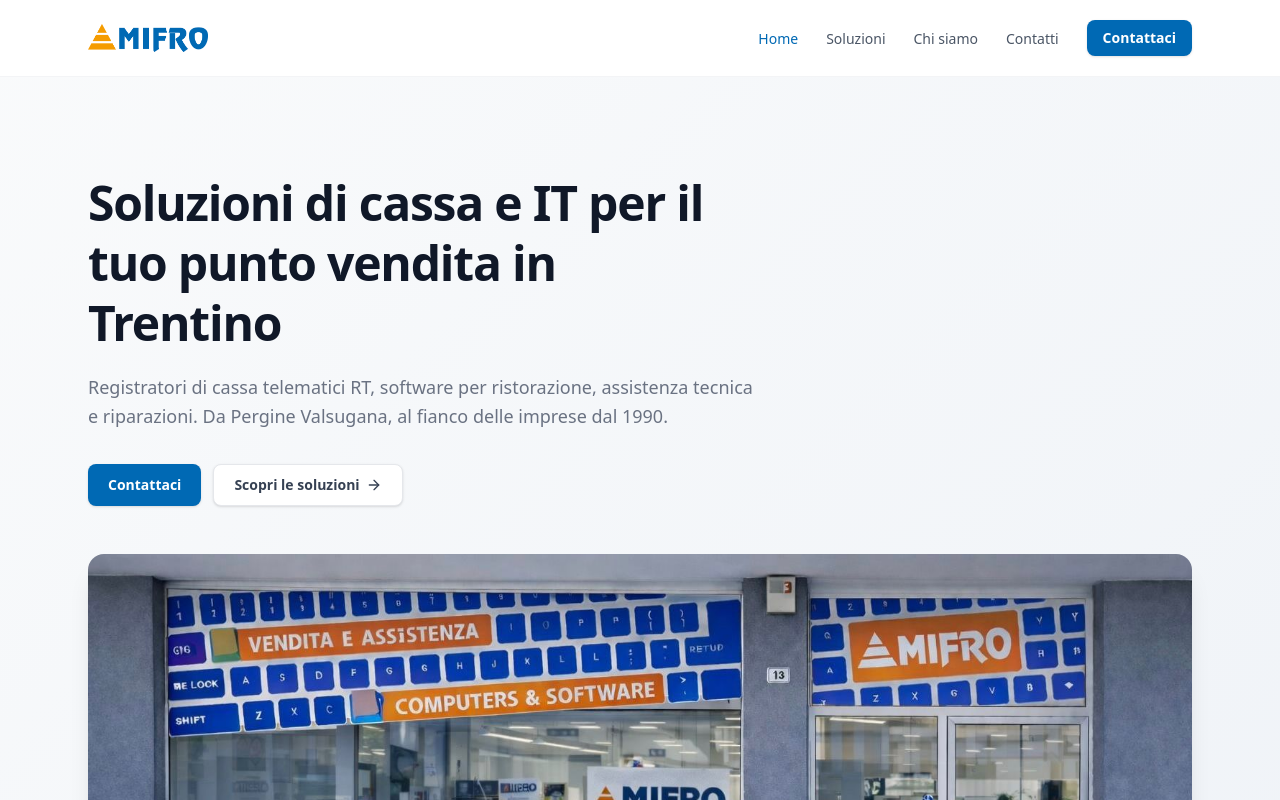
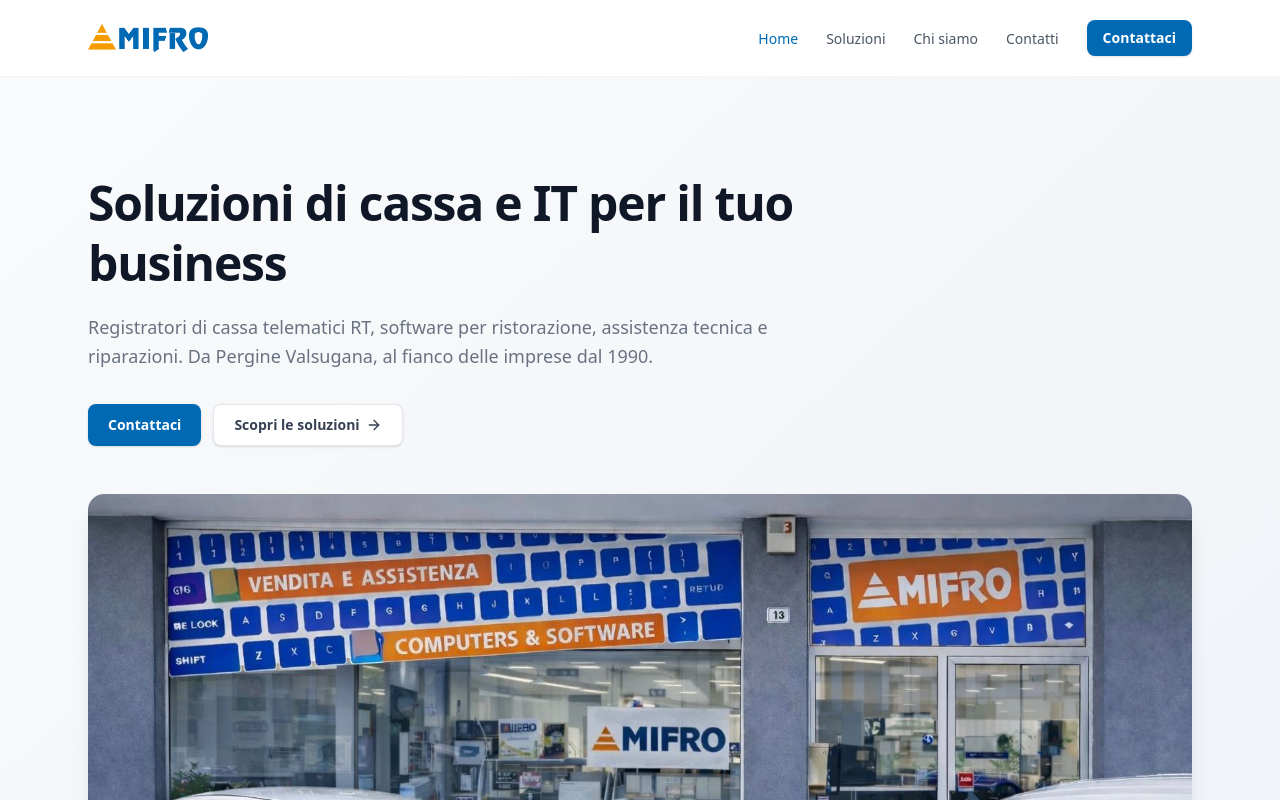
Before and after one commit to DavideMichelon10/mifro, a Next.js app: page / in a window 1280 px wide. Shown: the top 800 px of the page. Built offline with nearby package versions, Linux system fonts and the light colour scheme.

Commit message:
Modifica frase titolo

```diff
--- a/src/app/(site)/page.tsx
+++ b/src/app/(site)/page.tsx
@@ -18,7 +18,7 @@ export default function HomePage() {
       {/* ── Hero ──────────────────────────────────────── */}
       <section className="bg-gradient-to-br from-gray-50 to-brand-50">
         <div className="mx-auto max-w-6xl px-4 py-16 sm:px-6 md:py-24">
-          <div className="max-w-2xl">
+          <div className="max-w-3xl">
             <h1 className="text-3xl font-extrabold leading-tight tracking-tight text-gray-900 sm:text-4xl md:text-5xl">
               {hero.title}
             </h1>
--- a/src/content/site.ts
+++ b/src/content/site.ts
@@ -54,7 +54,7 @@ export const siteConfig = {
 
   /* ── Hero ────────────────────────────────────────────── */
   hero: {
-    title: "Soluzioni di cassa e IT per il tuo punto vendita in Trentino",
+    title: "Soluzioni di cassa e IT per il tuo business",
     subtitle:
       "Registratori di cassa telematici RT, software per ristorazione, assistenza tecnica e riparazioni. Da Pergine Valsugana, al fianco delle imprese dal 1990.",
     cta1: { label: "Contattaci", href: "/contatti" },
```
